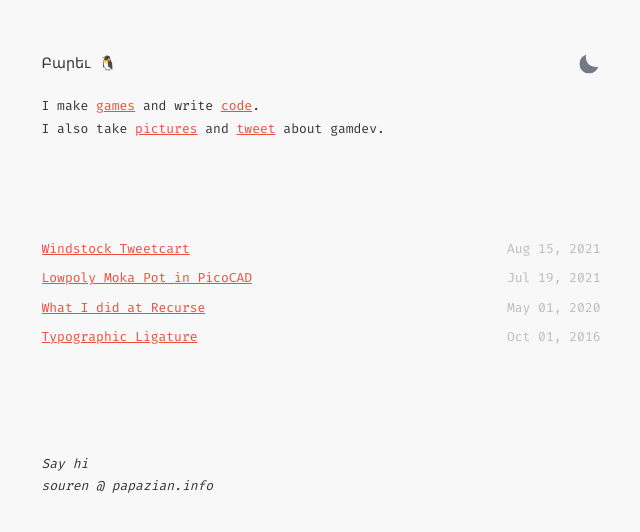
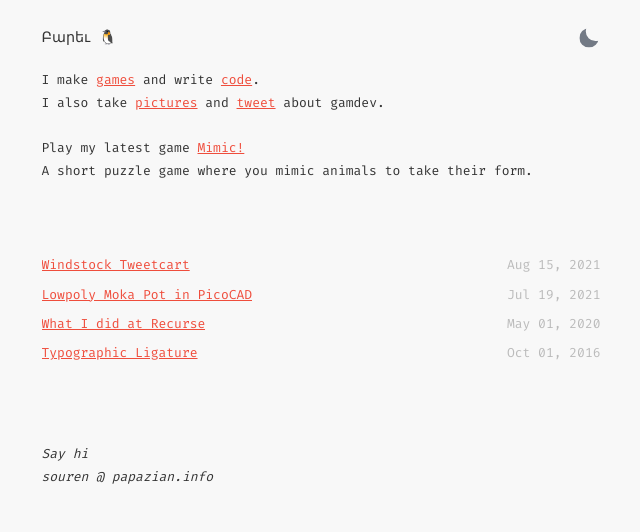
Before and after one commit to sourencho/sourencho.github.io, a Jekyll site: the page built from index.html, in a window 1280 px wide. Shown: the top 532 px of the page, without its empty margins (319-959 px from the left). Built offline with Jekyll 4.4.1, drawn with Linux system fonts in a browser that asks for light colours.

Commit message:
Add mimic link to homepage

```diff
--- a/_sass/_main.scss
+++ b/_sass/_main.scss
@@ -224,7 +224,7 @@ section {
 }
 
 section {
-	margin-top: 5.5rem;
+	margin-top: 3.5rem;
 }
 
 blockquote {
--- a/index.html
+++ b/index.html
@@ -15,6 +15,12 @@ layout: default
     </p>
     <p>
         I also take <a href="https://www.instagram.com/youngtableau/">pictures</a> and <a href="https://twitter.com/sourencho">tweet</a> about gamdev.
+    </p>
+    <br>
+    <p>
+        Play my latest game <a href="https://sourencho.itch.io/mimic"> Mimic! </a>
+        <br>
+        A short puzzle game where you mimic animals to take their form.
     </p>
 </section>
 
```
Also changed, not shown: assets/images/mimic_trailer.gif (added), 1 other file.
